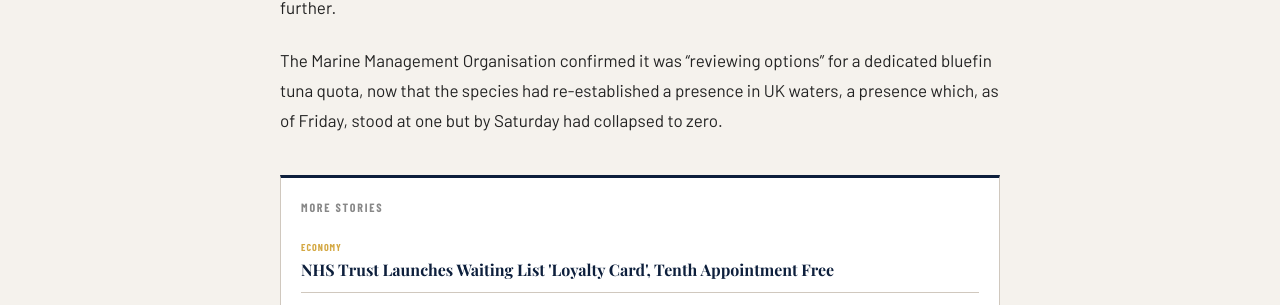
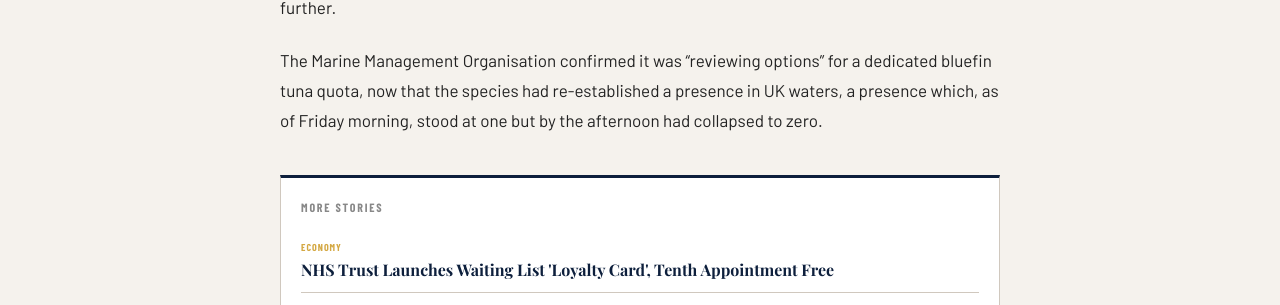
Before and after one commit to matt-palmer999/britishpatriots, a Jekyll site: the page built from _posts/2026-08-18-bluefin-tuna-caught.md, in a window 1280 px wide and 900 px high, scrolled down 1388 px. Shown: the part 210-515 px from the top of the window. Built offline with Jekyll 4.4.1, drawn with Linux system fonts in a browser that asks for light colours; some web fonts are replaced.

Commit message:
Update 2026-08-18-bluefin-tuna-caught.md

```diff
--- a/_posts/2026-08-18-bluefin-tuna-caught.md
+++ b/_posts/2026-08-18-bluefin-tuna-caught.md
@@ -15,4 +15,4 @@ A marine conservation charity described itself as having "mixed feelings" about
 
 A new analysis by the Albion Policy Foundation, Tufton Street, found that species newly returning to British waters after decades-long absences are now landed, on average, within nine days of being sighted, a figure the Foundation called "remarkably consistent" and declined to comment further.
 
-The Marine Management Organisation confirmed it was "reviewing options" for a dedicated bluefin tuna quota, now that the species had re-established a presence in UK waters, a presence which, as of Friday, stood at one but by Saturday had collapsed to zero.
+The Marine Management Organisation confirmed it was "reviewing options" for a dedicated bluefin tuna quota, now that the species had re-established a presence in UK waters, a presence which, as of Friday morning, stood at one but by the afternoon had collapsed to zero.
```
